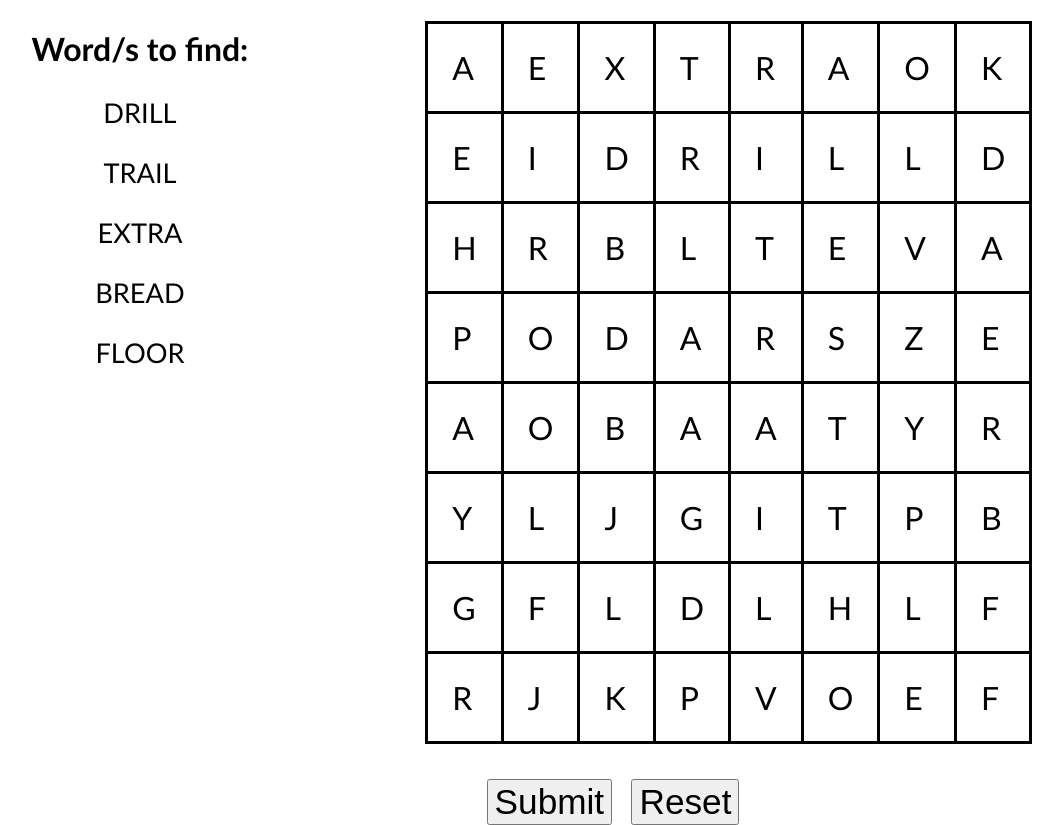
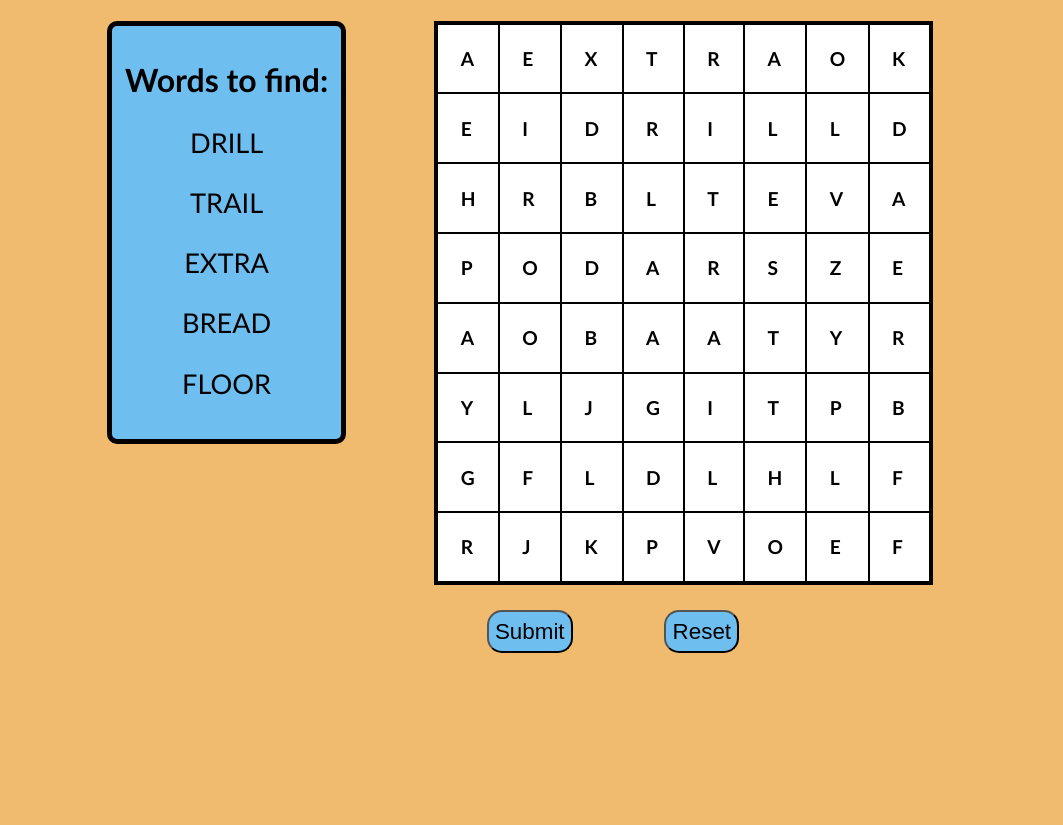
Before and after one commit to SwoopCodes/Wordsearch-with-JavaScript, a plain HTML site: page index.html in a window 1280 px wide. Shown: the whole page, without its empty margins (27-1090 px from the left). After the commit the page ends 800 px from the top, so only its background shows below. Drawn offline with Linux system fonts and the light colour scheme.

Commit message:
Added styling
+Left bar styling
+board styling
+Button Styling
+Win screen

```diff
--- a/index.html
+++ b/index.html
@@ -12,7 +12,7 @@
         <main>
 
             <div id="leftBar">
-                <h1> Word/s to find:</h1>
+                <h1> Words to find:</h1>
                 <p style="text-align: center; font-size: 1.7rem;" id="findWord1"></p>
                 <p style="text-align: center; font-size: 1.7rem;" id="findWord2"></p>
                 <p style="text-align: center; font-size: 1.7rem;" id="findWord3"></p>
--- a/script.js
+++ b/script.js
@@ -19,7 +19,7 @@ let showWord = document.getElementById("selectedLetters"); // finds text element
 
 
 // This code checks if the win condition has been met.
-// if true it will hide the table and display
+// if true it will hide the table and display the win screen
 
 let correctWords = 0; // defines number of correct words
 
@@ -29,9 +29,12 @@ function checkWinCondition(){ // checks win condition
         document.getElementById("winScreen").style.display = "none"; // win screen is disabled
     }
     else if(correctWords >= 5){
-        console.log("win")
-         document.getElementById("board").style.display = "none"; // hide table
+        console.log("you won")
+        document.getElementById("board").style.display = "none"; // hide table
         document.getElementById("winScreen").style.display = "block"; // enable win screen
+        document.getElementById("selectedLetters").style.display = "none"; // hides text bar below board
+        document.getElementById("submitButton").style.display = "none"; // hides submit button
+        document.getElementById("resetButton").style.display = "none"; // hides reset button
     }
 }
 checkWinCondition();
@@ -231,19 +234,14 @@ function tryPlaceWord(word) { // Function to check and place a word
 
 // Place words
 tryPlaceWord(word1);
-console.log(`Word1 "${word1}" placed successfully.`);
 
 tryPlaceWord(word2);
-console.log(`Word2 "${word2}" placed successfully.`);
 
 tryPlaceWord(word3);
-console.log(`Word2 "${word3}" placed successfully.`);
 
 tryPlaceWord(word4);
-console.log(`Word2 "${word4}" placed successfully.`);
 
 tryPlaceWord(word5);
-console.log(`Word2 "${word5}" placed successfully.`);
 
 
 // This section of the code is used for selecting the letters
@@ -440,7 +438,7 @@ submitButton.addEventListener("click", () =>{
         isVerticalBottom = false;
     }
 
-    else{ // if answer is incorrect
+    else{ // if answer is incorrect, resets variables
         showWord.textContent = `${selectedCells} is incorrect`;
         origin = null;
         selectedCells = "";
@@ -450,6 +448,9 @@ submitButton.addEventListener("click", () =>{
         isVerticalTop = false;
         isVerticalBottom = false;
         wordCoordinate = [];
+        tableCells.forEach(cell => {
+            cell.classList.remove("active");
+        })
     }
 })
 
--- a/style.css
+++ b/style.css
@@ -1,57 +1,75 @@
+body{
+    background-color: #F0BA6F;
+}
 main{ /* Indents main content center*/
     font-family:'Trebuchet MS', 'Lucida Sans Unicode', 'Lucida Grande', 'Lucida Sans', Arial, sans-serif;
 }
 
 #leftBar{
+    border: solid, 5px, black;
+    background-color: #6ebef0;
+    border-radius: 10px;
+    padding: 1%;
     float: left;
-    margin-left: 4%;
+    margin-left: 10%;
+    margin-top: 1%;
 }
+
 table{ /* adds styling to table*/
-    border-style: solid;
+    background-color: white;
+    border: 4px, solid, black;
     border-collapse: collapse;
     margin-top: 1%;
-    margin-left: 14%;
+    margin-left: 7%;
     float: left;
 }
 
 td{ /* adds styling to table cells*/
-    border-style: solid;
-    padding: 1.5rem;
-    font-size: 2rem;
+    border: 2px, solid, black;
+    padding: 1.4rem;
+    font-size: 1.2rem;
+    font-weight: bold;
 }
 
 td:hover{
     cursor: pointer;
+    background-color: #F0BF88;
 }
 
 .active{
-    background-color: green;
+    background-color: #50C878;
 }
 
 .activeCorrect{
-    background-color: greenyellow;
+    background-color: #26df7f;
 }
 #selectedLetters{
 
     text-align: center;
-    font-size: 2.2rem;
+    font-size: 1.6rem;
 }
 
 #submitButton{
-
-    font-size: 2.2rem;
+    background-color: #6EBEF0;
+    border-radius: 15px;
+    padding: 0.5%;
+    font-size: 1.4rem;
     margin-left: 40%;
     float: left;
 }
 
 #resetButton{
 
-    font-size: 2.2rem;
+    background-color: #6EBEF0;
+    border-radius: 15px;
+    padding: 0.5%;
+    font-size: 1.4rem;
     margin-right: 40%;
     float: right;
 }
 
 #winScreen{
+    background-color: white;
     padding: 1%;
     font-family: 'Trebuchet MS', 'Lucida Sans Unicode', 'Lucida Grande', 'Lucida Sans', Arial, sans-serif;
     text-align: center;
@@ -63,10 +81,15 @@ td:hover{
 }
 
 #restart{
-    font-size: 2rem;
+    background-color: #6EBEF0;
+    border-radius: 15px;
+    padding: 2%;
+    font-size: 1.4rem;
+    font-size: 1.2rem;
 }
 
 #smiley{
+
     width: 20%;
     margin-bottom: 2%;
 }
```
